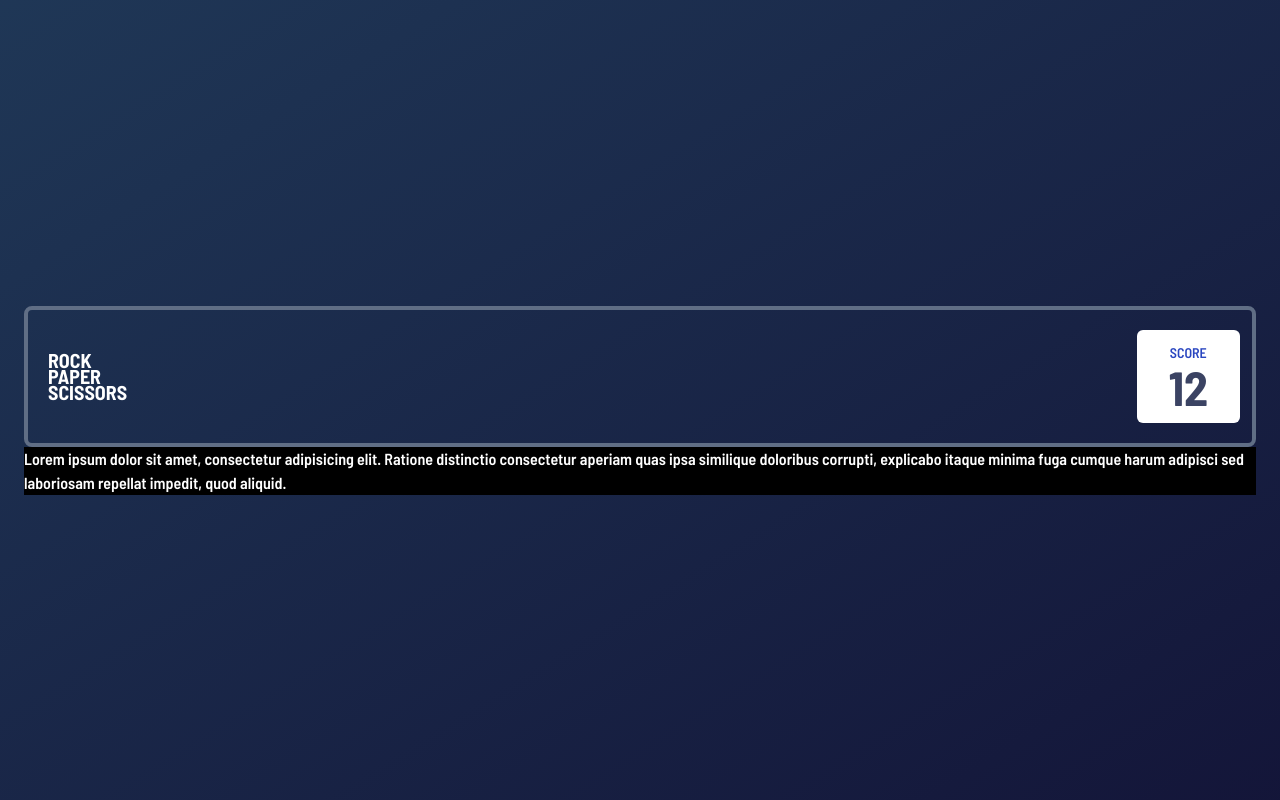
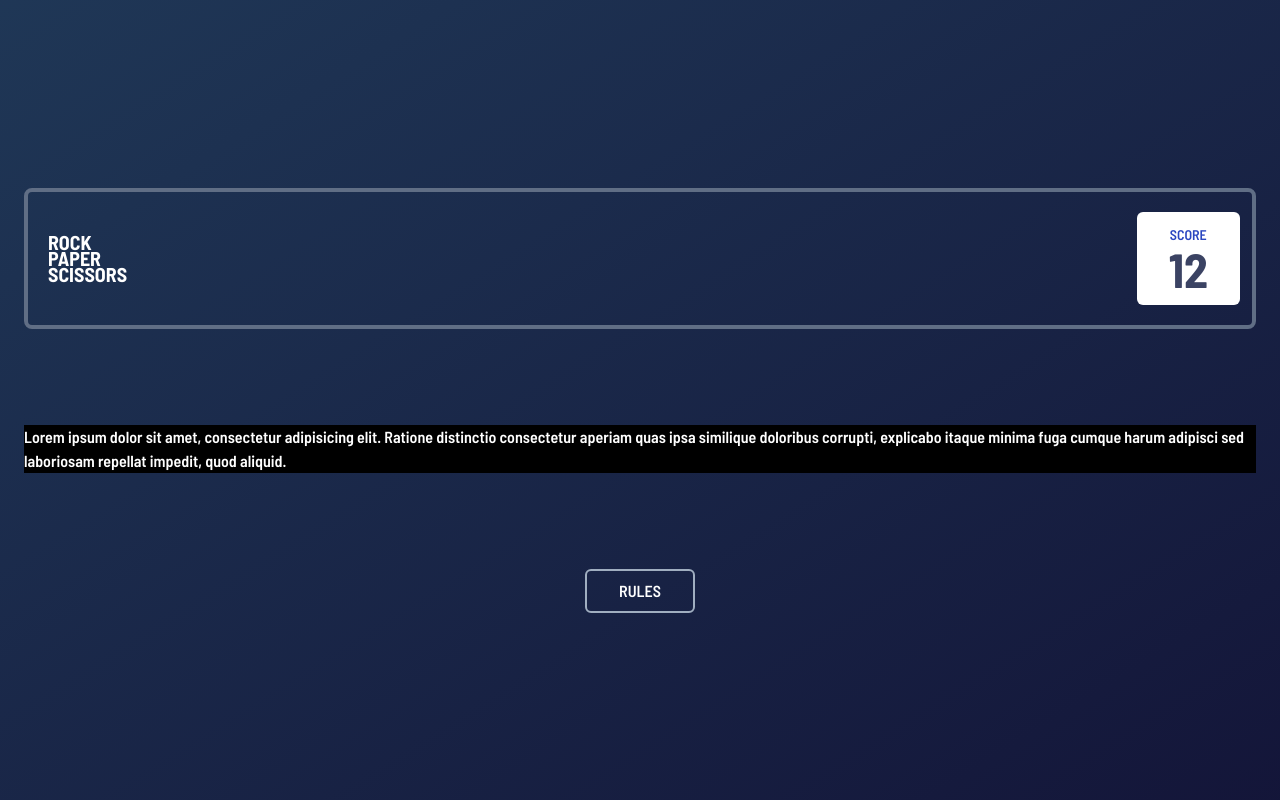
Before and after one commit to uchedotphp/rock-paper-scissors-game, a Vue app: page / in a window 1280 px wide. Built offline with nearby package versions, Linux system fonts and the light colour scheme.

Commit message:
built RULES button

```diff
--- a/src/components/StartUp.vue
+++ b/src/components/StartUp.vue
@@ -2,12 +2,20 @@
   <div class="container mx-auto">
     <div class="px-6 h-screen text-white grid grid-cols-1 content-center">
       <ScoreCard />
-      <p class="bg-black">
+      <p class="bg-black my-24">
         Lorem ipsum dolor sit amet, consectetur adipisicing elit. Ratione
         distinctio consectetur aperiam quas ipsa similique doloribus corrupti,
         explicabo itaque minima fuga cumque harum adipisci sed laboriosam
         repellat impedit, quod aliquid.
       </p>
+
+      <div class="mx-auto">
+        <button
+          class="bg-transparent border-2 border-gray-500 px-8 py-2 rounded-md uppercase"
+        >
+          rules
+        </button>
+      </div>
     </div>
   </div>
 </template>
```
